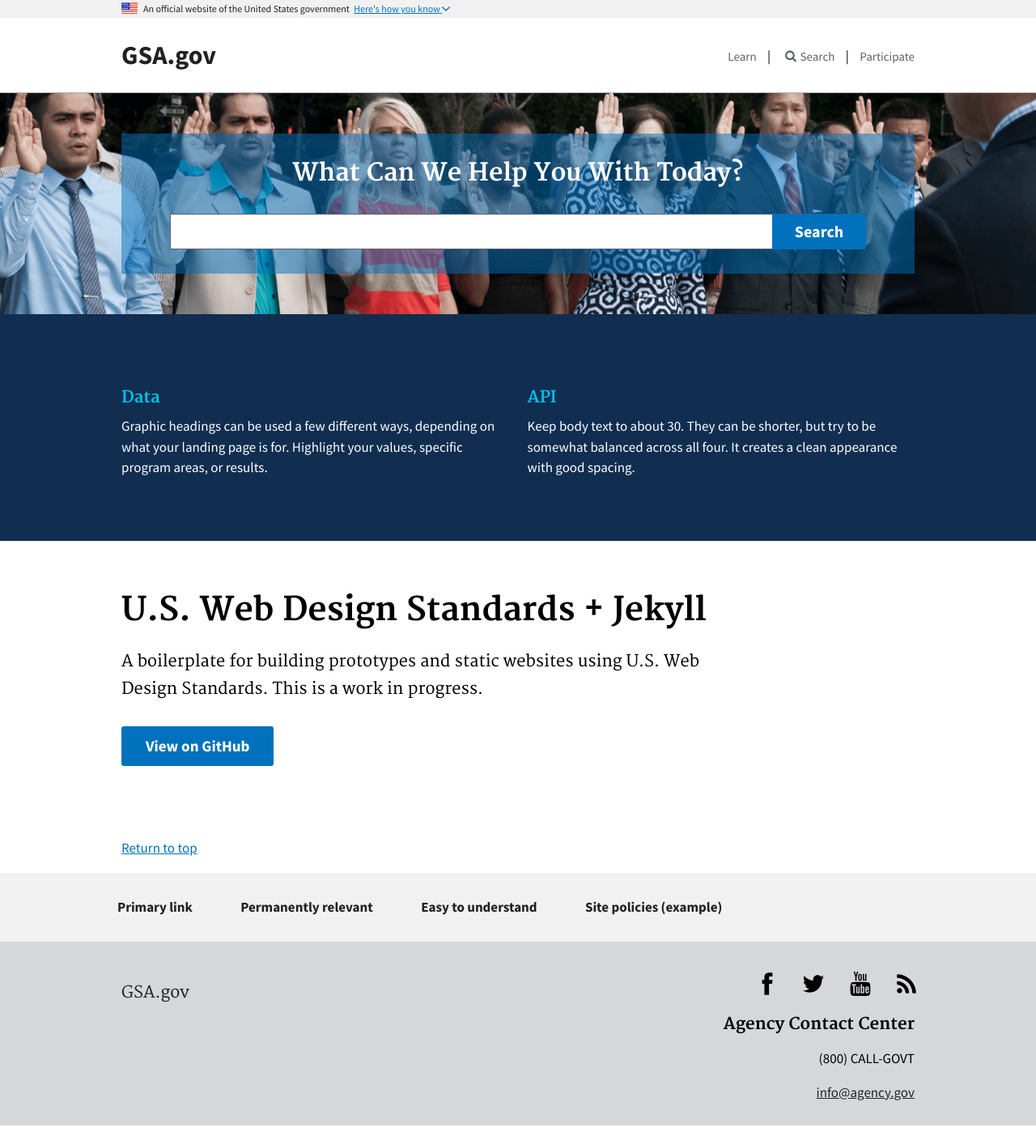
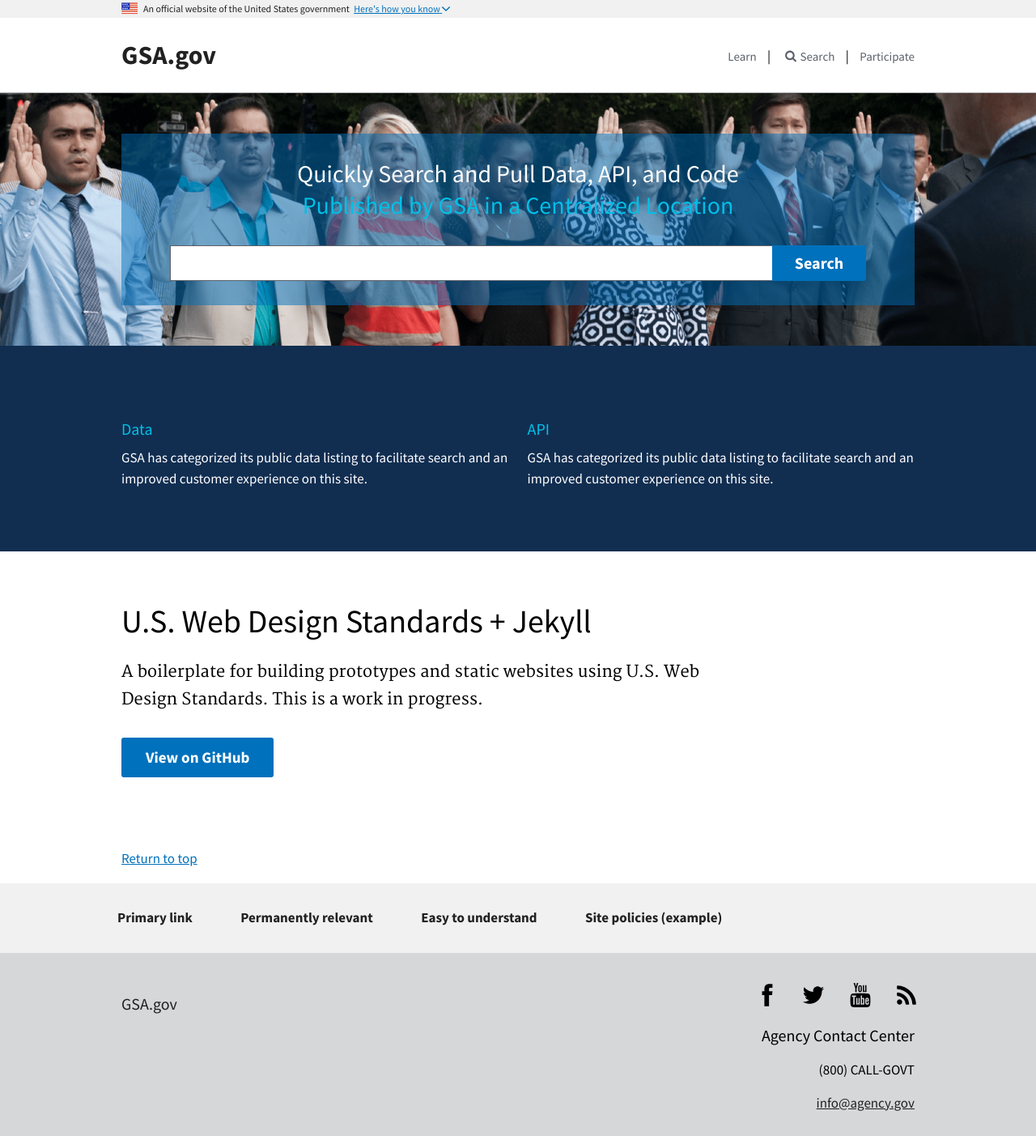
Before and after one commit to bah-interactivemedia/bah-grace-hopper, a Jekyll site: the page built from index.html, in a window 1280 px wide. Shown: the whole page at 81% size. Built offline with Jekyll 4.4.1, drawn with Linux system fonts in a browser that asks for light colours.

Commit message:
updated header/body to sans serif

```diff
--- a/_includes/_header_navbar.html
+++ b/_includes/_header_navbar.html
@@ -17,7 +17,7 @@
                 <a href="#">Learn</a>
               </li>
               <li class="js-search-button-container">
-                <form class="usa-search usa-search-small js-search-form">
+                <form class="usa-search usa-search-small js-search-form fadein">
                   <div role="search">
                     <label class="usa-sr-only" for="search-field-small">Search small</label>
                     <input id="search-field-small" type="search" name="search">
--- a/_includes/_home_callouts.html
+++ b/_includes/_home_callouts.html
@@ -5,7 +5,7 @@
           <h3>Data</h3>
         </div>
         <div class="usa-media_block-body">
-          <p>Graphic headings can be used a few different ways, depending on what your landing page is for. Highlight your values, specific program areas, or results.</p>
+          <p>GSA has categorized its public data listing to facilitate search and an improved customer experience on this site.</p>
         </div>
       </div>
       <div class="usa-width-one-half usa-media_block">
@@ -13,7 +13,7 @@
           <h3>API</h3>
         </div>
         <div class="usa-media_block-body">
-          <p>Keep body text to about 30. They can be shorter, but try to be somewhat balanced across all four. It creates a clean appearance with good spacing.</p>
+          <p>GSA has categorized its public data listing to facilitate search and an improved customer experience on this site.</p>
         </div>
       </div>
     </div>
--- a/_includes/_rotator.html
+++ b/_includes/_rotator.html
@@ -1,7 +1,7 @@
 <section class="usa-hero rotator">
 	<div class="usa-grid">
 	  <div class="usa-hero-callout usa-width-full usa-section-dark text-center">
-	    <h2><span class="usa-hero-callout-alt">What Can We Help You With Today?</span></h2>
+	    <h2><span class="usa-hero-callout-alt">Quickly Search and Pull Data, API, and Code</span> Published by GSA in a Centralized Location</h2>
 	      {% include _search_rotator.html %}
 	  </div>
 	</div>
--- a/assets/stylesheets/_style.scss
+++ b/assets/stylesheets/_style.scss
@@ -1,3 +1,10 @@
+body, h1, h2, h3, h4, h5, h6 {
+	font-family: $font-sans;
+}
+h1, h2, h3, h4, h5, h6 {
+	font-weight: normal;
+}
+
 //ROTATOR
 .rotator {
 	&.usa-hero {
@@ -18,10 +25,28 @@
 
 //NAVBAR
 nav {
+	.usa-nav-secondary-links {
+		@media screen and (min-width: 951px) {
+			text-align: right;
+		}
+	}
+	.usa-nav-secondary .usa-search {
+	    /*@include transition (opacity 1s ease-in 2s, opacity 2s ease-out);*/
+	    opacity: 0;
+	    height: 0;
+	    width: 0;
+	    visibility: hidden;
+
+	}
 	.usa-nav-secondary .usa-search.is-visible {
 	    display: inline-block;
 	    float: none;
 	    top: -5px;
+	    opacity: 1;
+	    height: auto;
+	    width: auto;
+	    visibility: visible;
+	    @include transition (opacity 1s ease-in 2s, opacity 2s ease-out);
 	}
 
 }
--- a/assets/uswds/stylesheets/components/_header.scss
+++ b/assets/uswds/stylesheets/components/_header.scss
@@ -439,11 +439,13 @@ $z-index-nav:     9000;
 
     @include media($nav-width) {
       @include margin(-0.2rem null 0 0);
-      display: none;
+      /*display: none;*/
+      visibility: hidden;
       float: left;
 
       &.is-visible {
         display: block;
+        visibility: visible;
       }
     }
   }
```
